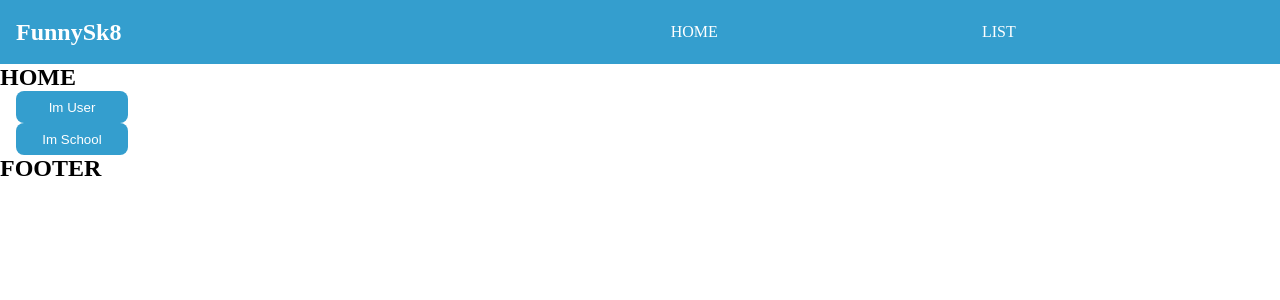
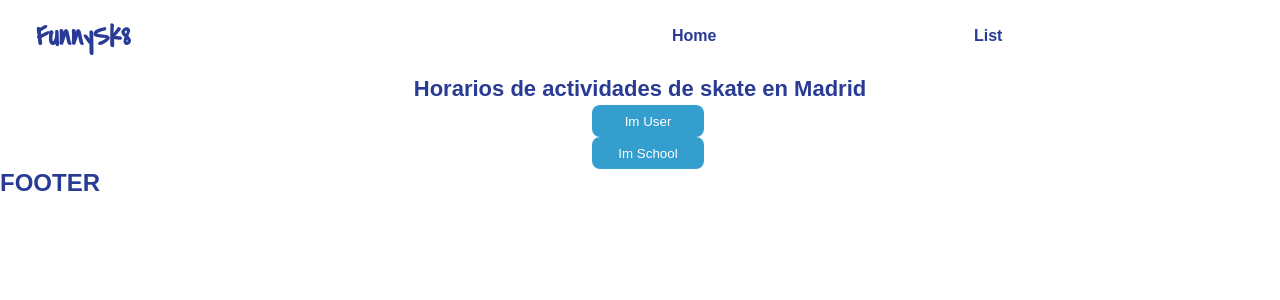
Before and after one commit to Adriancit0/Sk8Fun, a React (Create React App) app in the folder frontend/: page / in a window 1280 px wide. Shown: the top 300 px of the page. Built offline with nearby package versions, Linux system fonts and the light colour scheme; the HTML template or start-up script is replaced by a standard one.

Commit message:
Add font and color font Update headr style

```diff
--- a/frontend/src/App.scss
+++ b/frontend/src/App.scss
@@ -4,4 +4,6 @@
   padding: 0;
   margin: 0;
   box-sizing: border-box;
+  font-family: Asap,sans-serif;
+  color: rgb(41,59,148);
 }
--- a/frontend/src/components/header/headerStyle.scss
+++ b/frontend/src/components/header/headerStyle.scss
@@ -1,31 +1,39 @@
+@import url('https://fonts.googleapis.com/css2?family=Covered+By+Your+Grace&display=swap');
+
 .header{
-    height: 4rem;
+    height: 4.5rem;
     display: flex;
-    background-color: rgb(52,158,206);
+    background-color: white;
     color: white;
     font-size: 1rem;
     align-items: center;
     justify-content: space-evenly;
+    max-width: 1400px;
+    max-height: 82px;
+    margin: auto;
+    padding: 20px;
     .header__title{
         width: 30%;
         margin: 1rem;
+        font-family: 'Covered By Your Grace', cursive;
+        font-size: 30px;
     }
     .header__nav-bar{
+
         display: flex;
         justify-content: space-evenly;
         width: 70%;
         .nav-bar__home{
+            font-weight: 700;
             text-decoration: none;
             display: flex;
-            background-color: rgb(52,158,206);
-            color: white;
             font-size: 1rem;
+
         }
         .nav-bar__school-list{
+            font-weight: 700;
             text-decoration: none;
             display: flex;
-            background-color: rgb(52,158,206);
-            color: white;
             font-size: 1rem;
         }
 
--- a/frontend/src/components/header/index.jsx
+++ b/frontend/src/components/header/index.jsx
@@ -7,8 +7,8 @@ function header() {
     <section className="header">
       <h1 className="header__title">FunnySk8</h1>
       <nav className="header__nav-bar">
-        <Link className="nav-bar__home" to="/">HOME</Link>
-        <Link className="nav-bar__school-list" to="/user">LIST</Link>
+        <Link className="nav-bar__home" to="/">Home</Link>
+        <Link className="nav-bar__school-list" to="/user">List</Link>
       </nav>
     </section>
   );
--- /dev/null
+++ b/frontend/src/components/home/homeStyle.scss
@@ -0,0 +1,13 @@
+.home-page{
+    width: 100%;
+    display: flex;
+    justify-content: center;
+    align-items: center;
+    flex-direction: column;
+    .home-page__title{
+        width: 70%;
+        text-align: center;
+        font-size: 22px;
+        line-height: 1.5;
+    }
+}
--- a/frontend/src/components/home/index.jsx
+++ b/frontend/src/components/home/index.jsx
@@ -2,6 +2,7 @@ import { React, useState } from 'react';
 import UserLogin from '../userLogin';
 import SchoolLogin from '../schoolLogin';
 import StandardButton from '../button';
+import './homeStyle.scss';
 
 function funnyHome() {
   const [accessUser, setAccesUser] = useState(false);
@@ -13,8 +14,8 @@ function funnyHome() {
     setAccesSchool(!accessSchool);
   }
   return (
-    <section>
-      <h1>HOME</h1>
+    <section className="home-page">
+      <h2 className="home-page__title">Horarios de actividades de skate en Madrid</h2>
       <section>
         {
         accessUser ? (
```
